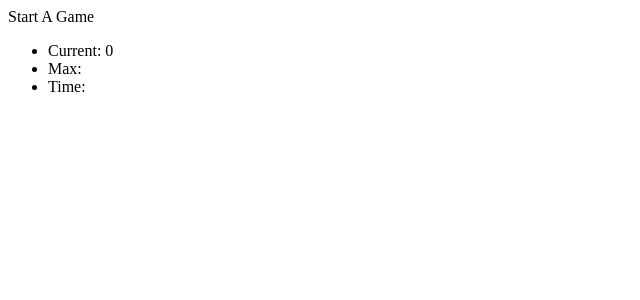
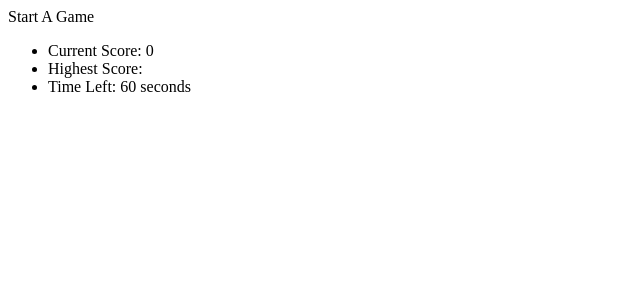
Before and after one commit to lra/tapotron, a Python web app: template templates/index.html in a window 1280 px wide. Shown: the top 300 px of the page, without its empty margins (0-640 px from the left). Run offline with Jinja, Linux system fonts and the light colour scheme; the template is opened without the code that fills it: most values are stand-ins (such as "Sample title", 1, 10 or a date in 2020); some libraries are stand-ins or nearby versions.

Commit message:
Display the time left

```diff
--- a/cdn/script.js
+++ b/cdn/script.js
@@ -120,7 +120,7 @@
        changeImage();
       }
       $('#counter').text(count);
-      $('#time').text((event.timeStamp - first_timestamp));
+      $('#time').text(Math.round((max_duration - (event.timeStamp - first_timestamp)) / 1000));
     } else {
       clearTimeout(timer);
       sendResult();
@@ -143,7 +143,7 @@
   changeImage();
   setUpListeners();
   $('#counter').text(count);
-  $('#time').text('0');
+  $('#time').text(Math.round(max_duration) / 1000);
   no_time = Math.floor((Math.random()*(max_duration - 5000))/1000 + 5);
 
 }
@@ -152,4 +152,5 @@
   preloadImages(['button_up.png','button_down.png']);
   $('#start-button').click(function(){ startNewGame(); });
   getBestScore();
+	$('#time').text(Math.round(max_duration) / 1000);
 });
--- a/templates/index.html
+++ b/templates/index.html
@@ -23,9 +23,9 @@
 <img id='button' />
 
 <ul id='info-display'>
-	<li>Current: <span id='counter'>0</span></li>
-	<li>Max: <span id='best-score'></span></li>
-	<li>Time: <span id='time'></div></li>
+	<li>Current Score: <span id='counter'>0</span></li>
+	<li>Highest Score: <span id='best-score'></span></li>
+	<li>Time Left: <span id='time'></span> seconds</li>
 </ul>
 
 <div id='graph-container'>
```
